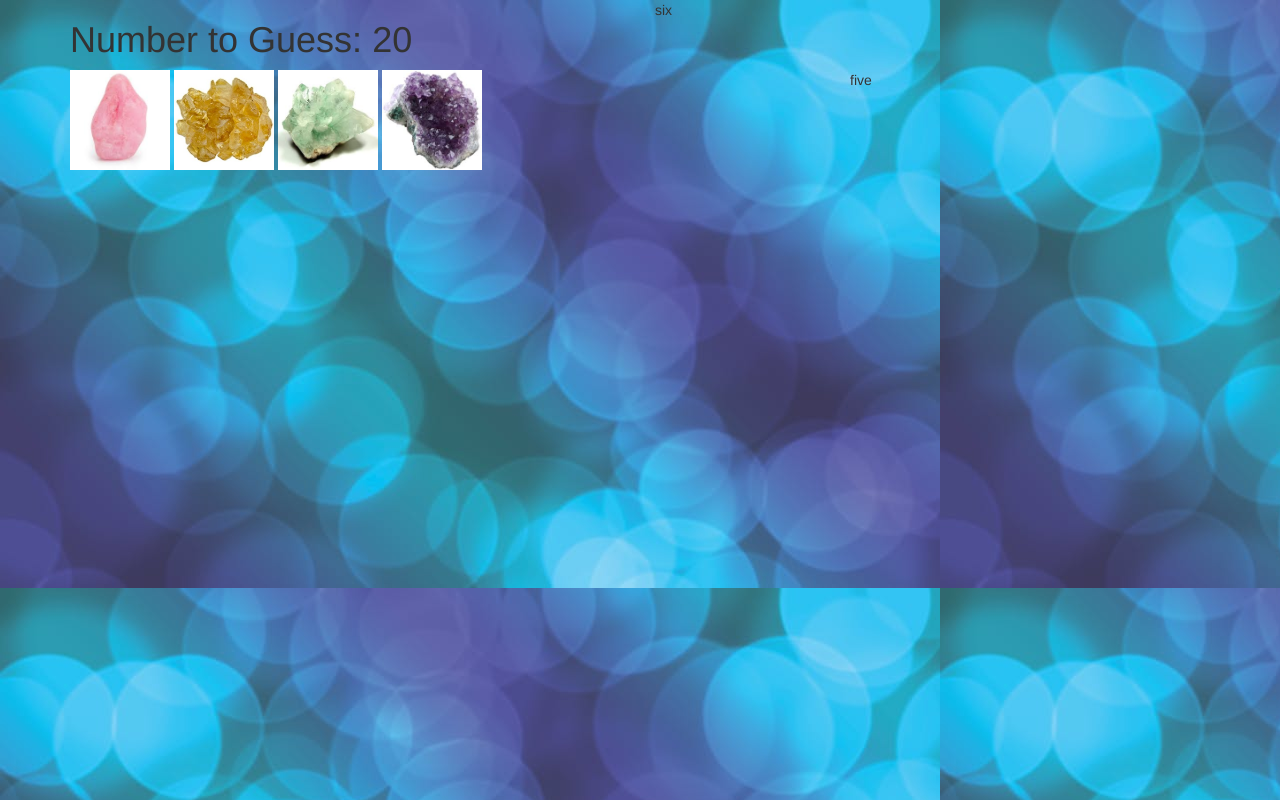
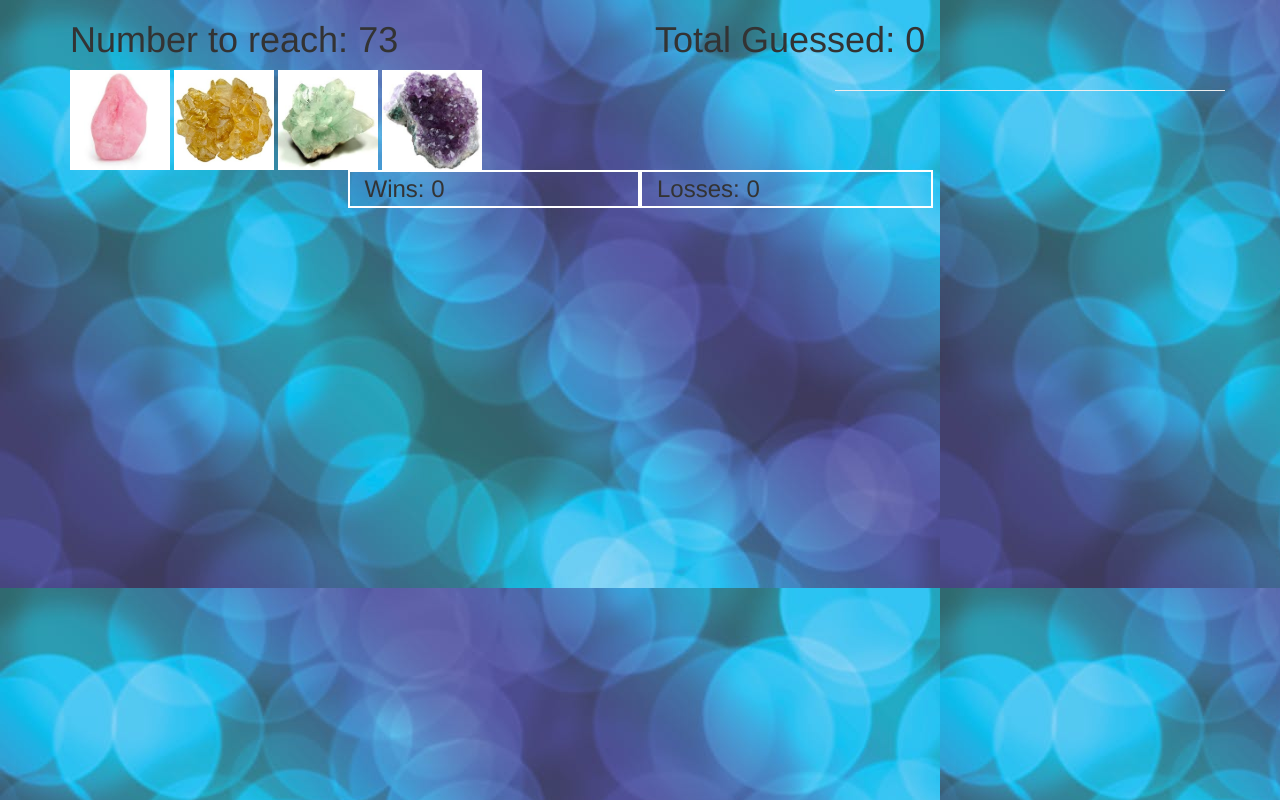
Before and after one commit to msrona806/week-4-game, a plain HTML site: page index.html in a window 1280 px wide. Drawn offline with nearby package versions, Linux system fonts and the light colour scheme.

Commit message:
still trying to get results to show in html.

```diff
--- a/assets/css/style.css
+++ b/assets/css/style.css
@@ -7,3 +7,7 @@ body {
     height: 100px;
     width: 100px;
 }
+.box {
+    border: 2px solid white;
+    font-size: 24px;
+}
--- a/assets/javascript/game.js
+++ b/assets/javascript/game.js
@@ -1,39 +1,32 @@
 // VARIABLES
-var targetNumber = 20;
-var counter = 0;
-var numberOptions = [10, 11];
+var targetNumber = Math.floor((Math.random() * 100) + 20); // random number generator for target score, 20-100
+var counter = 0; // counter for tracking total score
+var win = 0;
+var lose = 0;
+
+// win/lose counter
+$("#wins").text(win);
+$("#losses").text(lose);
 
 // id for crystal images
-           // var crystals = document.getElementById("pink");
 
-// code to link the targetNum and targetNumber
+// link the targetNum and targetNumber
 $("#targetNum").text(targetNumber);
 
+$("#guesses").text(counter);
+
 // randon number generator for jewels
+var pink= Math.floor((Math.random() * 15) + 1);
 
-// random number generator for target score
-var increment = numberOptions[Math.round(Math.random())];
-
-// counter for wins/losses
-
-// counter for tracking total score
+//random number for each crystal
 $("#pink").on("click", function() {
-
-  //counter increases by 1 everytime clicked
-  counter += increment;
-  alert("you new score " + counter);
+  (counter += (pink));
+  console.log(counter);
 
 // logic for comparing score to target
-if (counter === targetNumber){
-  alert("Awesomeness");
+  if (counter === targetNumber){
+  alert("Awesome, you win"); win++;
 } else if (counter >= targetNumber){
-  alert("You lose!!");
+  alert("You lose!!"); lose++;
 }
-
 });
-
-// on-click event to that adds numbers to the jewels
-// $("#pink").on("click", function() {
-//   alert("gotcha");
-// });
-;
--- a/index.html
+++ b/index.html
@@ -21,16 +21,26 @@
 <body>
   <div class="container">
     <div class="row">
-      <!-- This is where the target number will display -->
-        <div class="col-sm-6"><h1>Number to Guess: <span id="targetNum"></span></h1></div>
-      <div class="col-sm-6">six</div>
+      <!-- This is wher
+        e the target number will display -->
+        <div class="col-sm-6"><h1>Number to reach: <span id="targetNum"></span></h1></div>
+      <div class="col-sm-6"><h1>Total Guessed: <span id="guesses"></span></h1></div>
     </div>
+
     <div class="row">
       <div class="col-md-8"><span id="pink"><img class="crystal-image" src="assets/images/pink.jpg"></span>
       <span id="yellow"><img class="crystal-image" src="assets/images/yellow.jpg"></span>
       <span id="green"><img class="crystal-image" src="assets/images/green.jpg"></span>
       <span id="purple"><img class="crystal-image" src="assets/images/purple.jpg"></span></div>
-      <div class="col-md-2">five</div>
+      <div class="col-md-2"></div> <hr>
+    </div>
+
+    <div class="row">
+      <div class="col-sm-3"></div>
+      <div class ="col-sm-3 box">Wins: <span id="wins"></span></div>
+      <div class ="col-sm-3 box">Losses: <span id="losses"></span></div>
+      <div class ="col-sm-3"></div>
+
     </div>
   </div>
 
```
